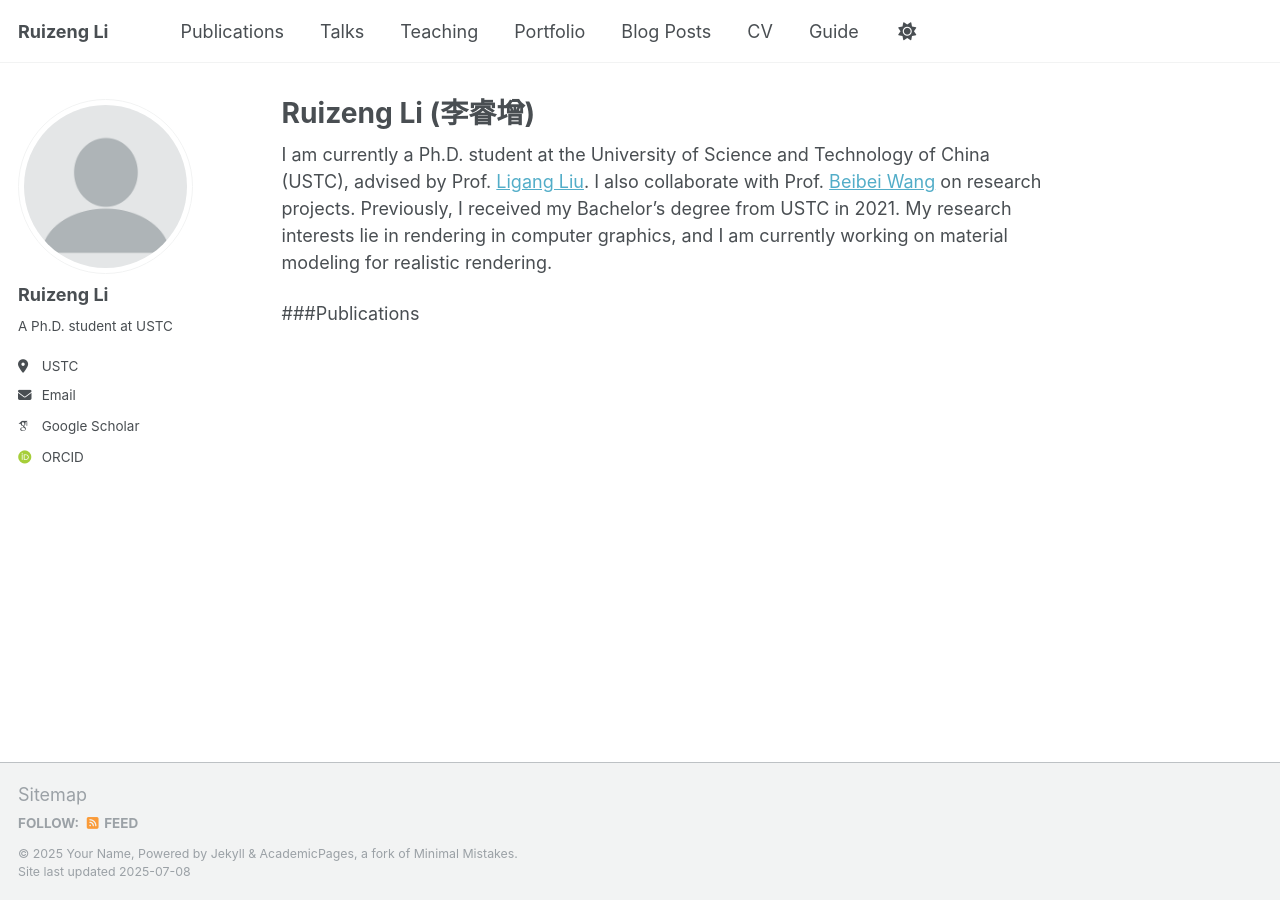
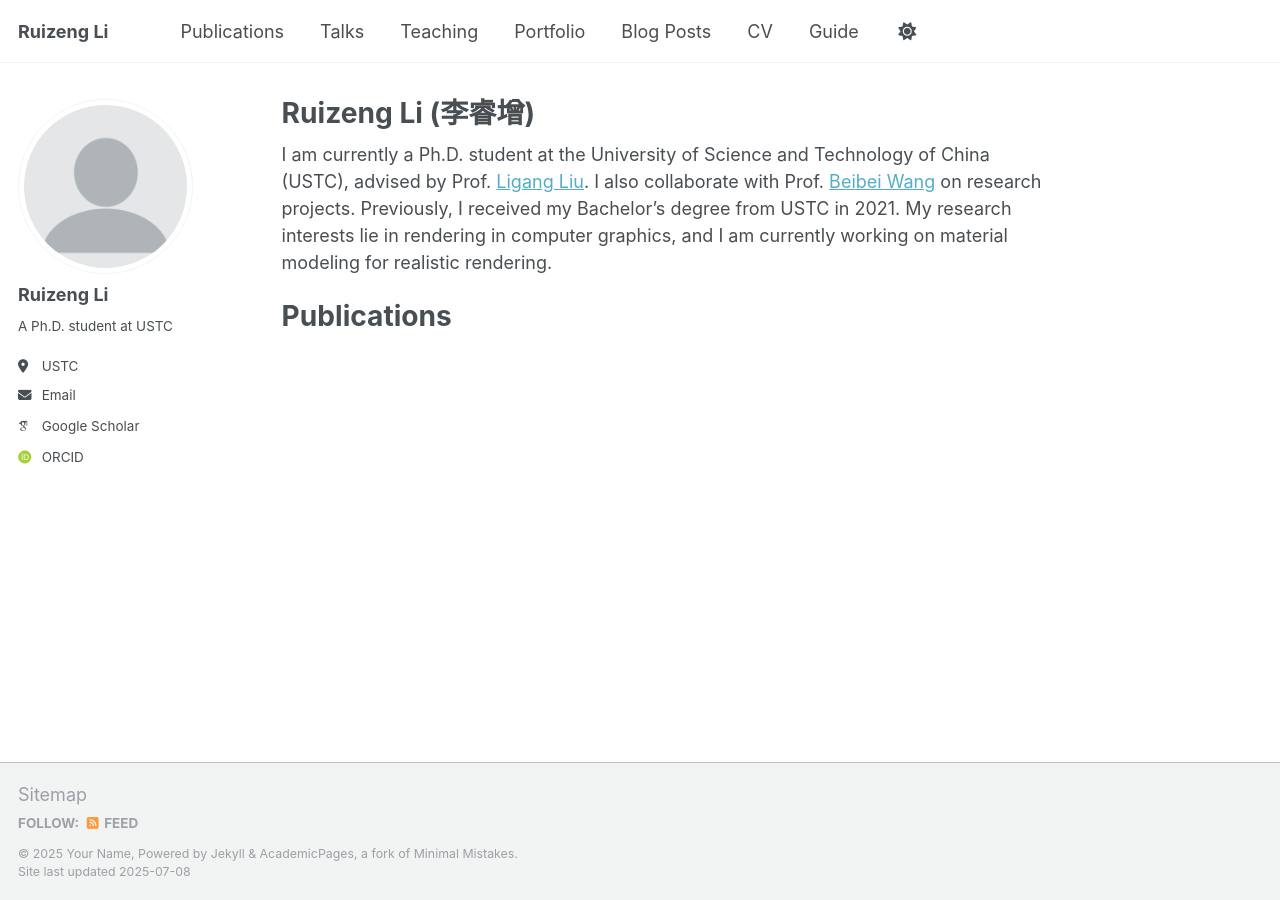
Before and after one commit to Rhythm25/Rhythm25.github.io, a Jekyll site: the page built from _pages/about.md, in a window 1280 px wide. Built offline with Jekyll 4.4.1, drawn with Linux system fonts in a browser that asks for light colours; some web fonts are replaced; a script that is not in the unit is left out.

```diff
--- a/_pages/about.md
+++ b/_pages/about.md
@@ -11,4 +11,7 @@ redirect_from:
 I am currently a Ph.D. student at the University of Science and Technology of China (USTC), advised by Prof. [Ligang Liu](http://staff.ustc.edu.cn/~lgliu/). I also collaborate with Prof. [Beibei Wang](https://wangningbei.github.io/) on research projects. Previously, I received my Bachelor's degree from USTC in 2021. My research interests lie in rendering in computer graphics, and I am currently working on material modeling for realistic rendering.
 
 
-###Publications
+
+
+Publications
+=====
```
